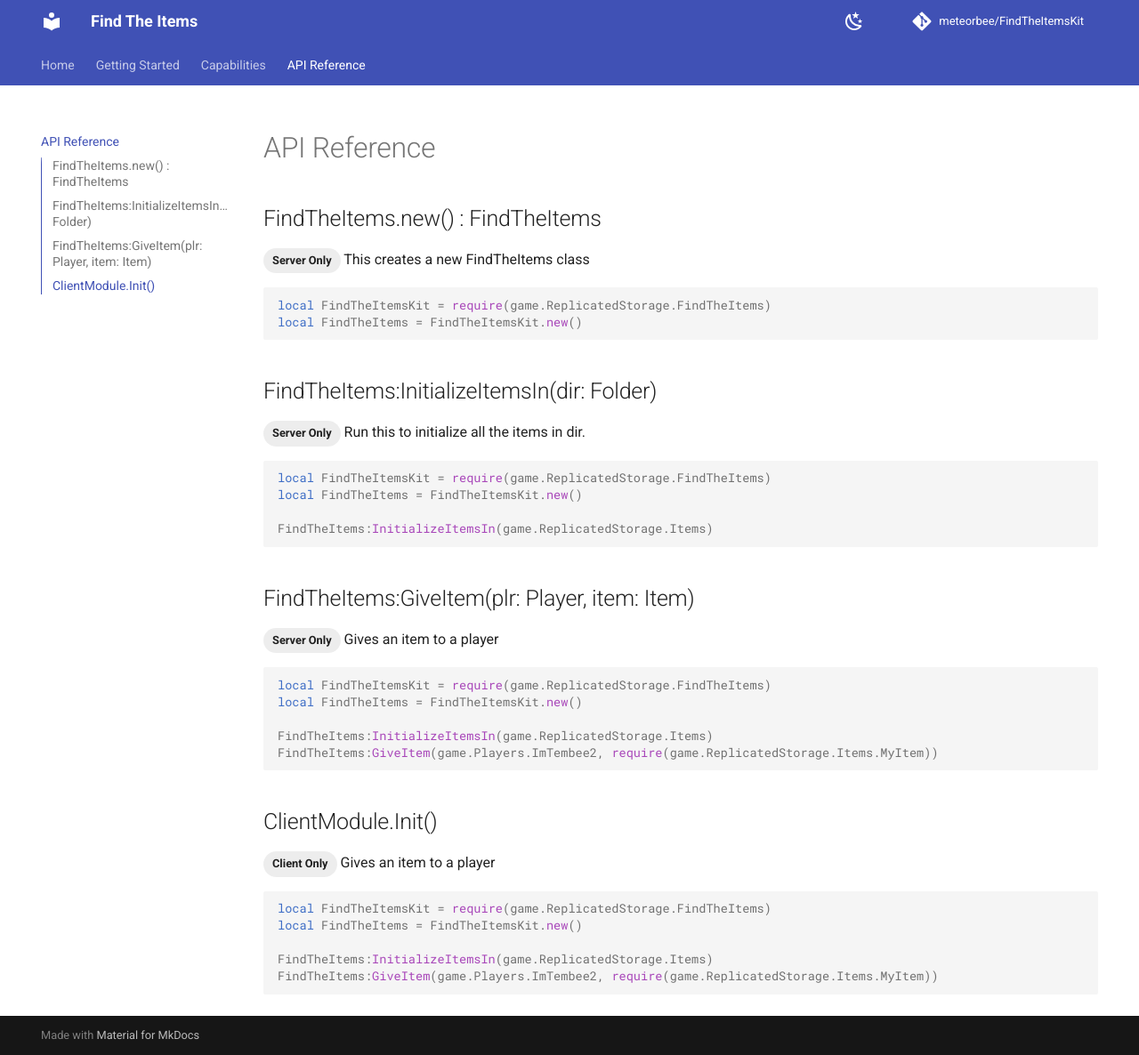
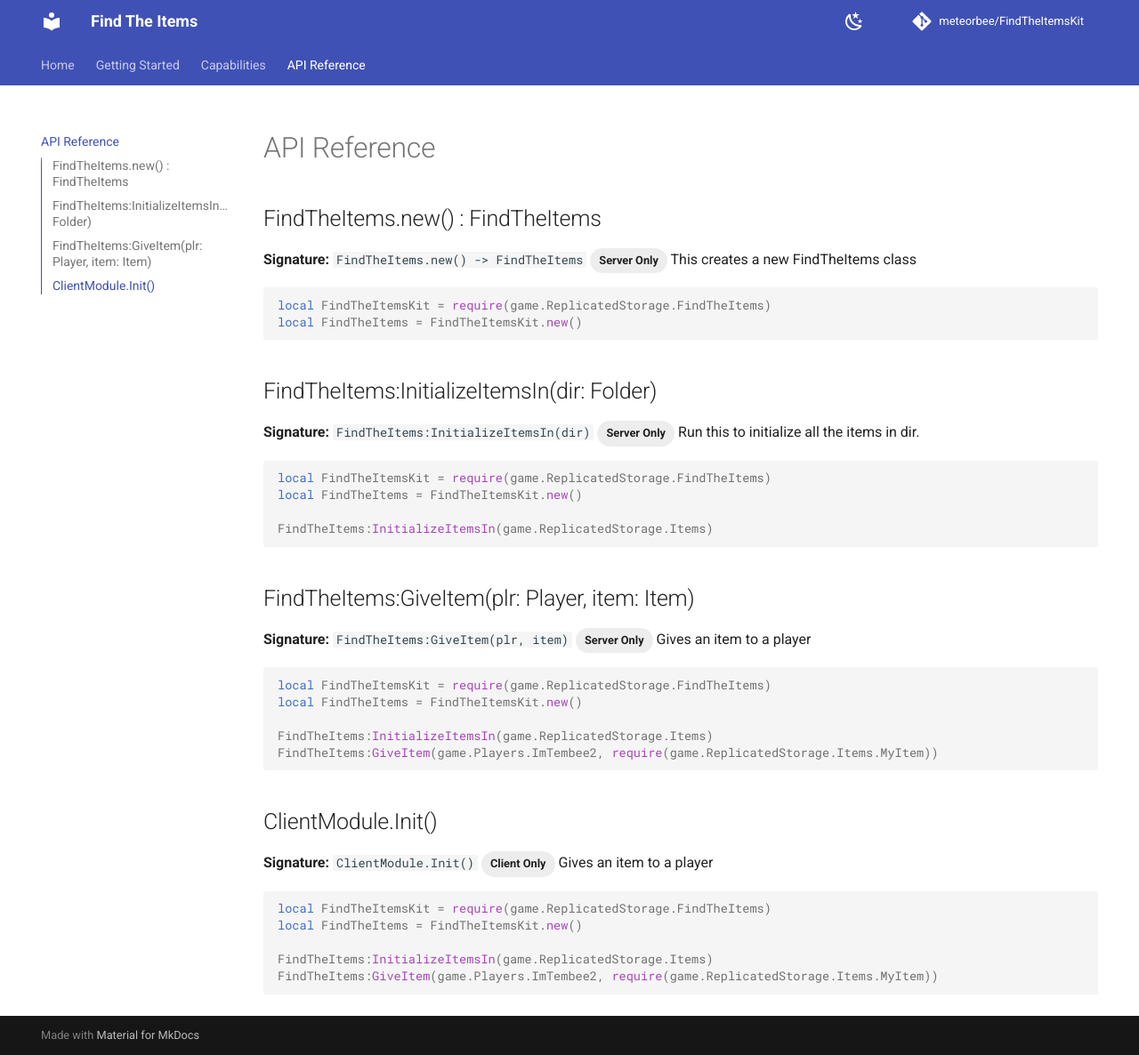
Before and after one commit to meteorbee/FindTheItems, an MkDocs documentation site: the page built from docs/APIReference.md, in a window 1280 px wide and 1186 px high. Shown: the whole window at 89% size. Built offline with MkDocs 1.6.1 and Material for MkDocs 9.7.7, drawn with Linux system fonts in a browser that asks for light colours; comment, search, counter and statistics services are not loaded.

Commit message:
More api reference!

````diff
--- a/docs/APIReference.md
+++ b/docs/APIReference.md
@@ -1,6 +1,7 @@
 # API Reference
 
 ## FindTheItems.new() : FindTheItems
+**Signature:** `FindTheItems.new() -> FindTheItems`
 <span class="md-tag md-tag--secondary">Server Only</span>
 This creates a new FindTheItems class
 ```luau
@@ -9,6 +10,7 @@ local FindTheItems = FindTheItemsKit.new()
 ```
 
 ## FindTheItems:InitializeItemsIn(dir: Folder)
+**Signature:** `FindTheItems:InitializeItemsIn(dir)`
 <span class="md-tag md-tag--secondary">Server Only</span>
 Run this to initialize all the items in dir.
 ```luau
@@ -19,6 +21,7 @@ FindTheItems:InitializeItemsIn(game.ReplicatedStorage.Items)
 ```
 
 ## FindTheItems:GiveItem(plr: Player, item: Item)
+**Signature:** `FindTheItems:GiveItem(plr, item)`
 <span class="md-tag md-tag--secondary">Server Only</span>
 Gives an item to a player
 ```luau
@@ -30,6 +33,7 @@ FindTheItems:GiveItem(game.Players.ImTembee2, require(game.ReplicatedStorage.Ite
 ```
 
 ## ClientModule.Init()
+**Signature:** `ClientModule.Init()`
 <span class="md-tag md-tag--secondary">Client Only</span>
 Gives an item to a player
 ```luau
````
